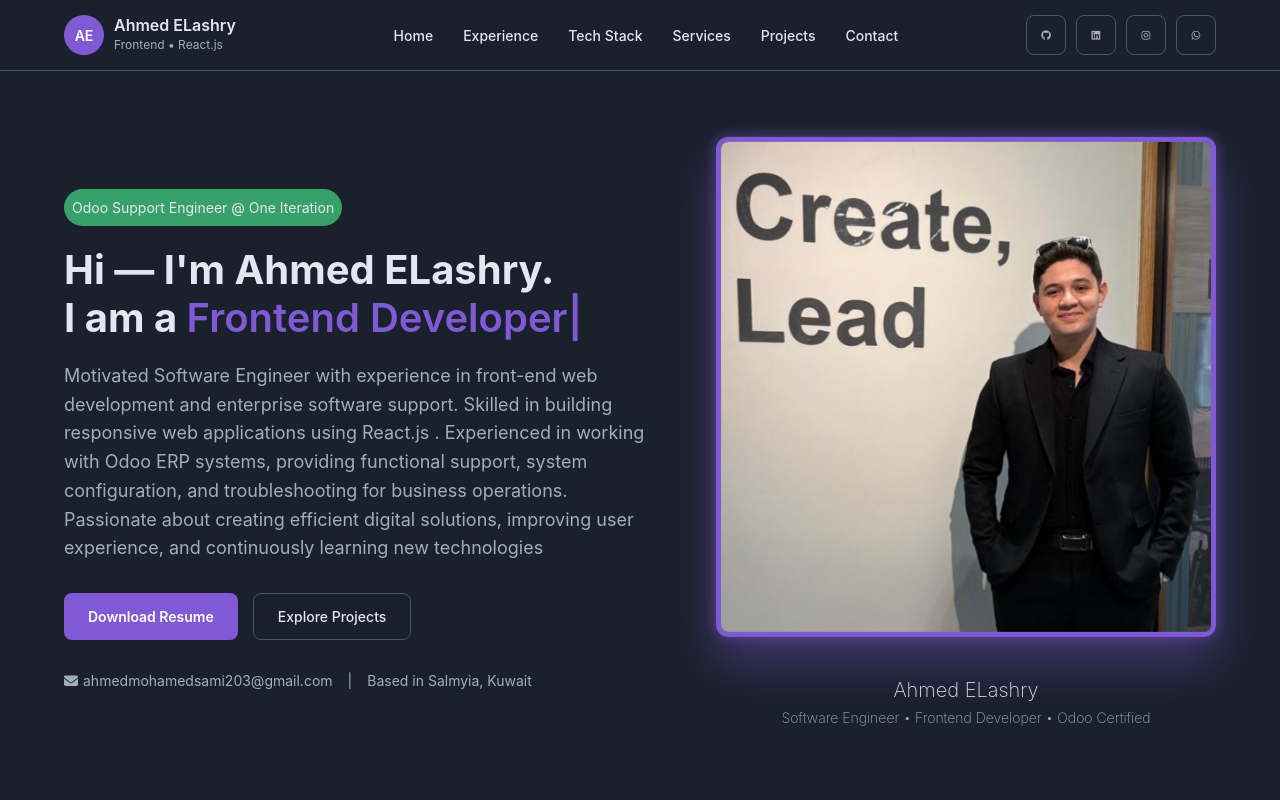
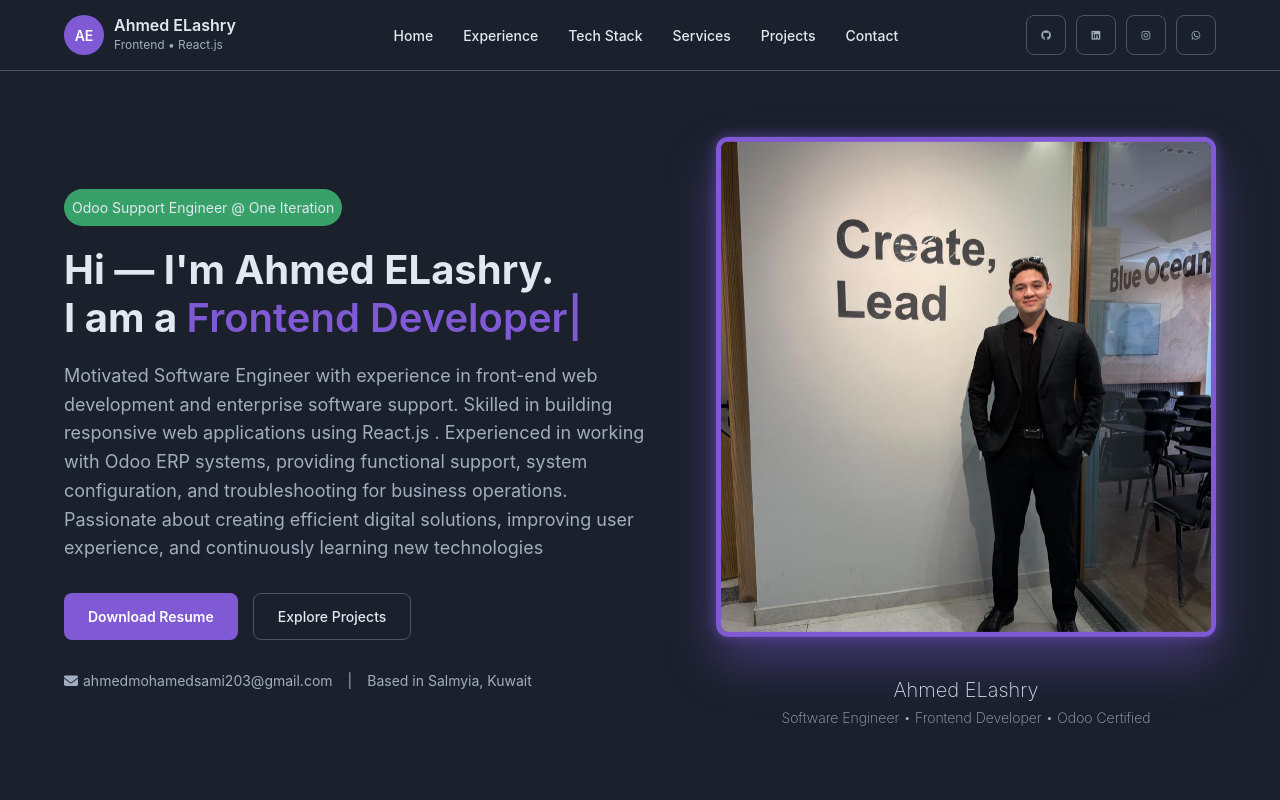
Before and after one commit to AAshry10/Ashry-Portfolio, a React (Create React App) app: page / in a window 1280 px wide. Shown: the top 800 px of the page. Built offline with nearby package versions, Linux system fonts and the light colour scheme.

Commit message:
V . Img Issue Test

```diff
--- a/src/components/Home/Home.jsx
+++ b/src/components/Home/Home.jsx
@@ -144,7 +144,7 @@ const Home = () => {
 
       <div className="home-img">
         <img
-          src="/assets/Images/Personal/Me Grad - Cropped.jpg"
+          src="/assets/Images/Personal/Me Grad.jpg"
           alt="Ahmed ELashry"
         />
         <div className="avatar-info">
```
